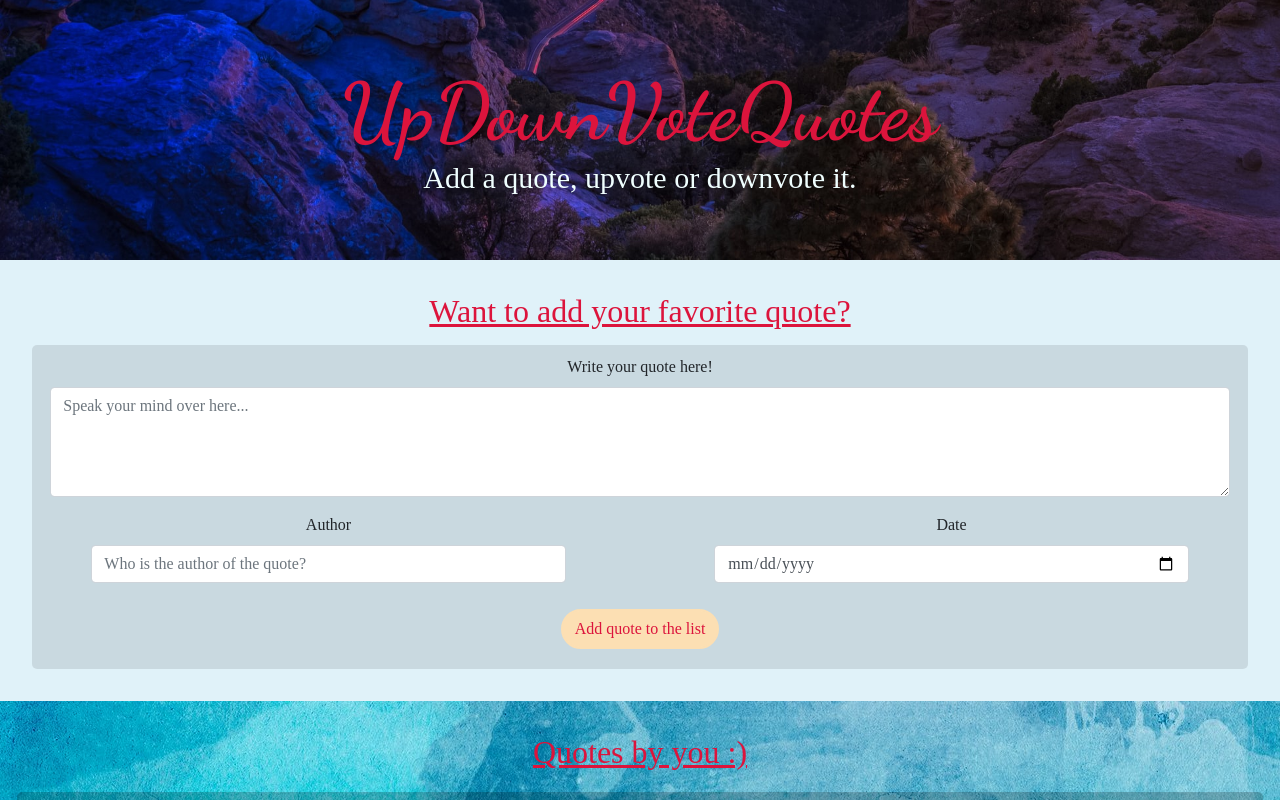
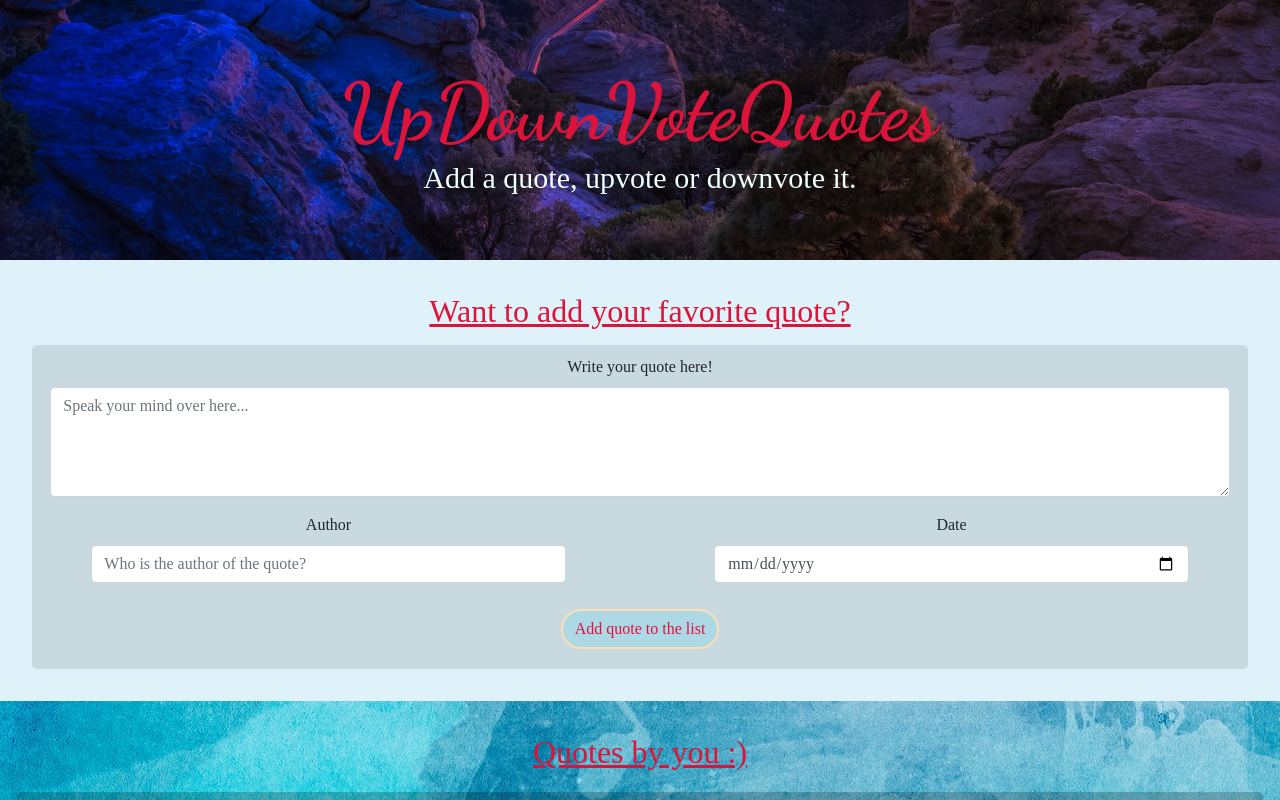
Before and after one commit to Annaliskirwa/_Angular_WeekOne_IP, an Angular app: page / in a window 1280 px wide. In both pictures the pointer is over the button "Add quote to the list". Shown: the top 800 px of the page. Built offline with nearby package versions, Linux system fonts and the light colour scheme; a web font is replaced by a local one.

Commit message:
It will change the color of tyhe page buttons on hover

```diff
--- a/src/app/quote-form/quote-form.component.css
+++ b/src/app/quote-form/quote-form.component.css
@@ -53,6 +53,6 @@ button {
 
 button:hover {
     border: 2px solid #FCDFB3;
-    background-color: #FCDFB3;
+    background-color: #add8e6;
     color: crimson;
 }
--- a/src/app/quote/quote.component.css
+++ b/src/app/quote/quote.component.css
@@ -110,7 +110,7 @@ button {
 
 button:hover {
   border: 2px solid #FCDFB3;
-  background-color: #FCDFB3;
+  background-color: #add8e6;
   color: crimson;
 }
 
```
